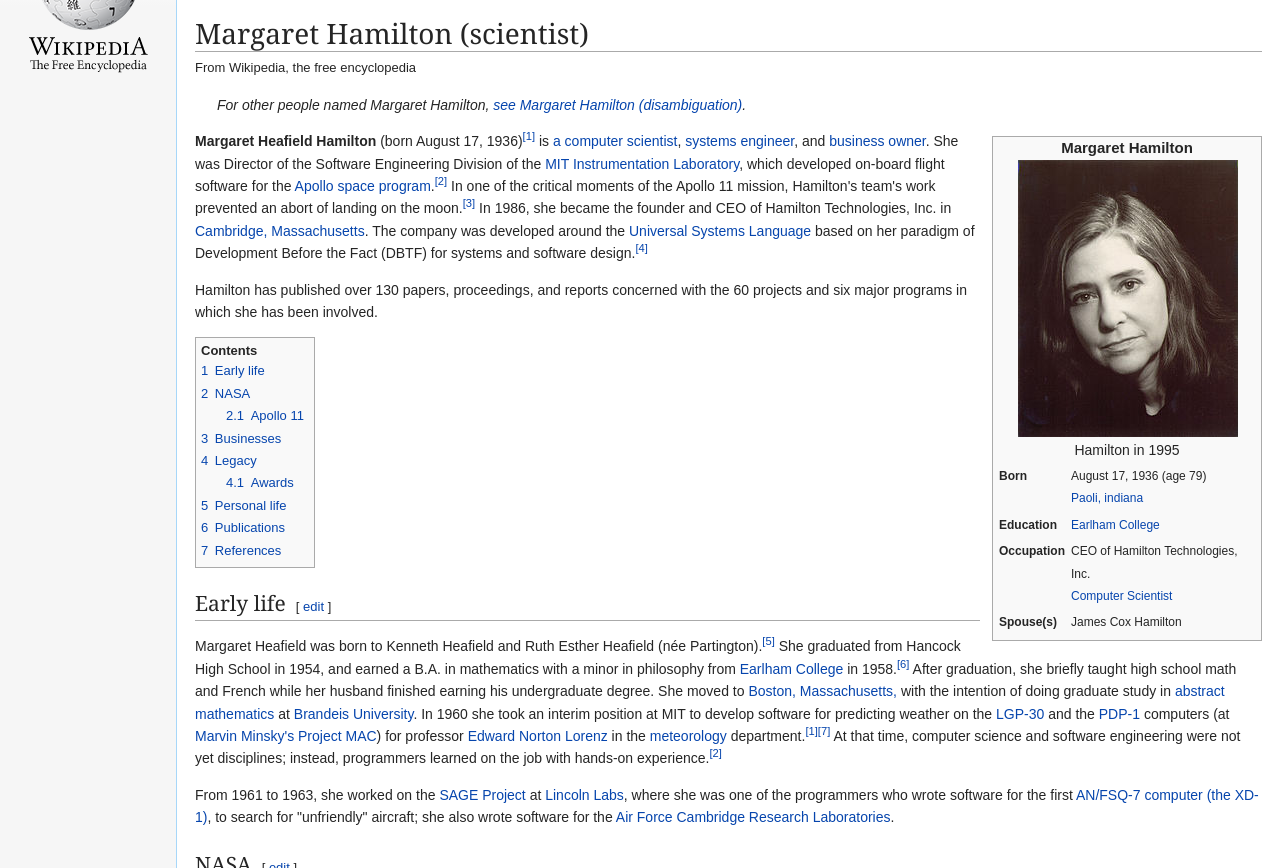
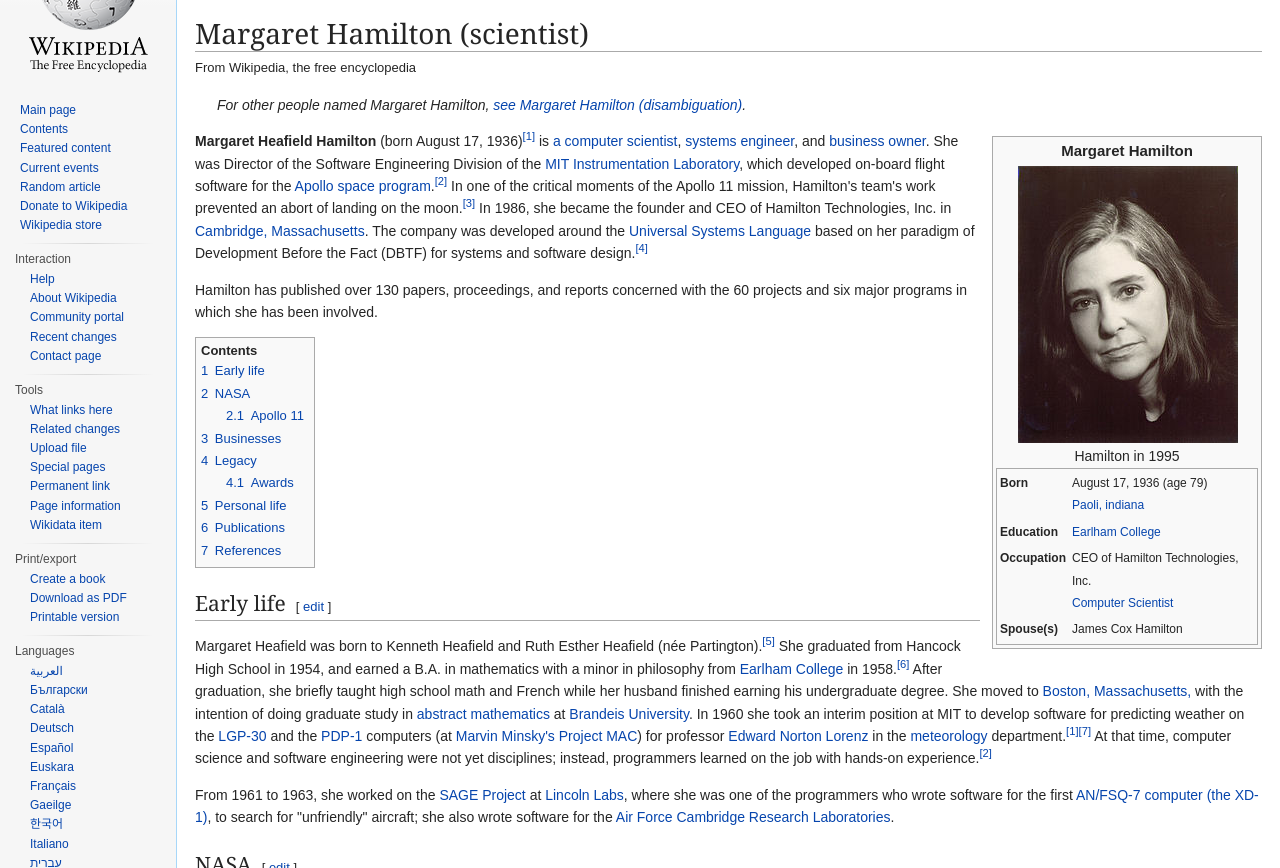
Before and after one commit to green-fox-academy/noreng, a plain HTML site: page week-02/day1/01-wikipedia-sitebuild/index.html in a window 1280 px wide. Shown: the part 84-952 px from the top of the page. Drawn offline with Linux system fonts and the light colour scheme.

Commit message:
wikisite: add sidebar menu items and style them

```diff
--- a/week-02/day1/01-wikipedia-sitebuild/index.html
+++ b/week-02/day1/01-wikipedia-sitebuild/index.html
@@ -63,6 +63,7 @@
             For other people named Margaret Hamilton, <a href="#">see Margaret Hamilton (disambiguation)</a>.
           </em>
         </p>
+
         <div class="biography">
           <p class="bio-name">Margaret Hamilton</p>
           <img class="img-bio" src="images/220px-Margaret_Hamilton_1995.jpg" alt="Margaret Hamilton">
@@ -100,6 +101,7 @@
             </tr>
           </table>
         </div>
+
         <p>
           <strong>Margaret Heafield Hamilton</strong> (born August 17, 1936)<a href="#" class="ref">[1]</a> is <a>a computer scientist</a>, <a>systems engineer</a>, and <a>business owner</a>. She was Director of the Software Engineering Division of the <a>MIT Instrumentation Laboratory</a>, which developed on-board flight software for the <a>Apollo space program</a>.<a href="#" class="ref">[2]</a> In one of the critical moments of the Apollo 11 mission, Hamilton's team's work prevented an abort of landing on the moon.<a href="#" class="ref">[3]</a> In 1986, she became the founder and CEO of Hamilton Technologies, Inc. in <a>Cambridge, Massachusetts</a>. The company was developed around the <a>Universal Systems Language</a> based on her paradigm of Development Before the Fact (DBTF) for systems and software design.<a href="#" class="ref">[4]</a>
         </p>
@@ -282,8 +284,76 @@
       </main>
       <footer class="main-footer">Footer</footer>
     </div>
+
     <aside class="main-sidebar">
       <a href="#" class="logo">Wikipedia</a>
+      <nav class="sidebar-navigation">
+        <ul>
+          <li><a href="#">Main page</a></li>
+          <li><a href="#">Contents</a></li>
+          <li><a href="#">Featured content</a></li>
+          <li><a href="#">Current events</a></li>
+          <li><a href="#">Random article</a></li>
+          <li><a href="#">Donate to Wikipedia</a></li>
+          <li><a href="#">Wikipedia store</a></li>
+        </ul>
+      </nav>
+
+      <nav class="sidebar-menu">
+        <h3 class="sidemenu-header">Interaction</h3>
+        <ul>
+          <li><a href="#">Help</a></li>
+          <li><a href="#">About Wikipedia</a></li>
+          <li><a href="#">Community portal</a></li>
+          <li><a href="#">Recent changes</a></li>
+          <li><a href="#">Contact page</a></li>
+        </ul>
+      </nav>
+
+      <nav class="sidebar-menu">
+        <h3 class="sidemenu-header">Tools</h3>
+        <ul>
+          <li><a href="#">What links here</a></li>
+          <li><a href="#">Related changes</a></li>
+          <li><a href="#">Upload file</a></li>
+          <li><a href="#">Special pages</a></li>
+          <li><a href="#">Permanent link</a></li>
+          <li><a href="#">Page information</a></li>
+          <li><a href="#">Wikidata item</a></li>
+        </ul>
+      </nav>
+
+      <nav class="sidebar-menu">
+        <h3 class="sidemenu-header">Print/export</h3>
+        <ul>
+          <li><a href="#">Create a book</a></li>
+          <li><a href="#">Download as PDF</a></li>
+          <li><a href="#">Printable version</a></li>
+        </ul>
+      </nav>
+
+      <nav class="sidebar-menu">
+        <h3 class="sidemenu-header">Languages</h3>
+        <ul>
+          <li><a href="#">العربية</a></li>
+          <li><a href="#">Български</a></li>
+          <li><a href="#">Català</a></li>
+          <li><a href="#">Deutsch</a></li>
+          <li><a href="#">Español</a></li>
+          <li><a href="#">Euskara</a></li>
+          <li><a href="#">Français</a></li>
+          <li><a href="#">Gaeilge</a></li>
+          <li><a href="#">한국어</a></li>
+          <li><a href="#">Italiano</a></li>
+          <li><a href="#">עברית</a></li>
+          <li><a href="#">Occitan</a></li>
+          <li><a href="#">Português</a></li>
+          <li><a href="#">Svenska</a></li>
+          <li><a href="#">Tiếng Việt</a></li>
+          <li><a href="#">中文</a></li>
+        </ul>
+      </nav>
     </aside>
+
   </body>
 </html>
--- a/week-02/day1/01-wikipedia-sitebuild/style/style.css
+++ b/week-02/day1/01-wikipedia-sitebuild/style/style.css
@@ -126,9 +126,38 @@
 }
 
 .main-sidebar {
+  box-sizing: border-box;
+  font-size: 12px;
+  line-height: 1.6em;
   order: 0;
   width: 176px;
   flex: 0 0 auto;
+  padding: 0 15px;
+}
+
+.sidemenu-header {
+  font-size: 12px;
+  font-weight: normal;
+  color: #4d4d4d;
+}
+
+.sidebar-menu::before {
+  background: linear-gradient(to right, #F6F6F6 5%, #D8D8D8 50%, #F6F6F6 95% );
+  content: '';
+  display: block;
+  height: 1px;
+  margin: 8px 0;
+}
+
+.main-sidebar ul {
+  list-style: none;
+  padding-left: 5px;
+  margin: 0;
+}
+
+.sidebar-menu ul {
+  margin-top: 2px;
+  padding-left: 15px;
 }
 
 .main-header {
@@ -260,7 +289,7 @@
   font-weight: bold;
   text-align: center;
   font-size: 15px;
-  margin: 0;
+  margin: 3px;
 }
 
 .bio-caption {
@@ -272,6 +301,7 @@
 table {
   font-size: 12px;
   margin: 3px;
+  border: 1px solid #aaa;
 }
 
 .td-label {
@@ -306,5 +336,5 @@
   display: block;
   height: 155px;
   width: 135px;
-  margin: 6px auto 0;
+  margin: 6px auto 24px;
 }
```
